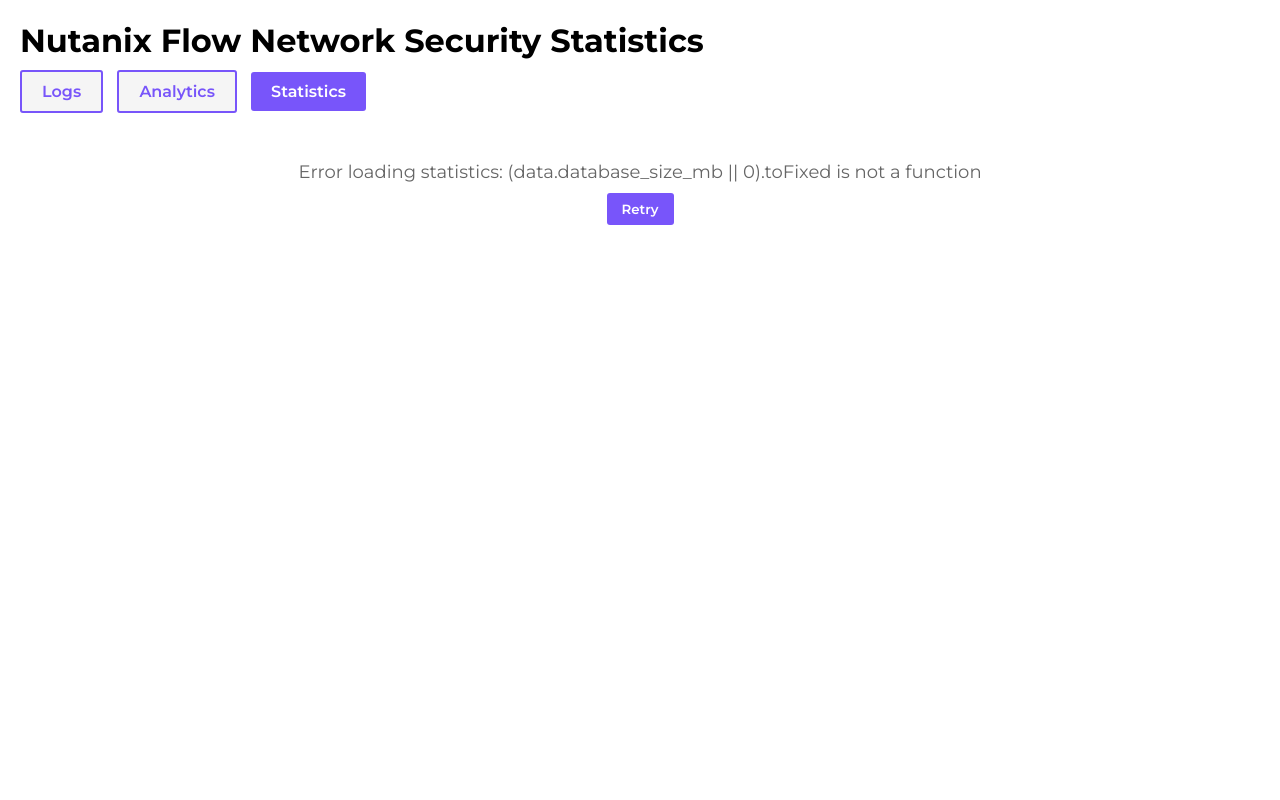
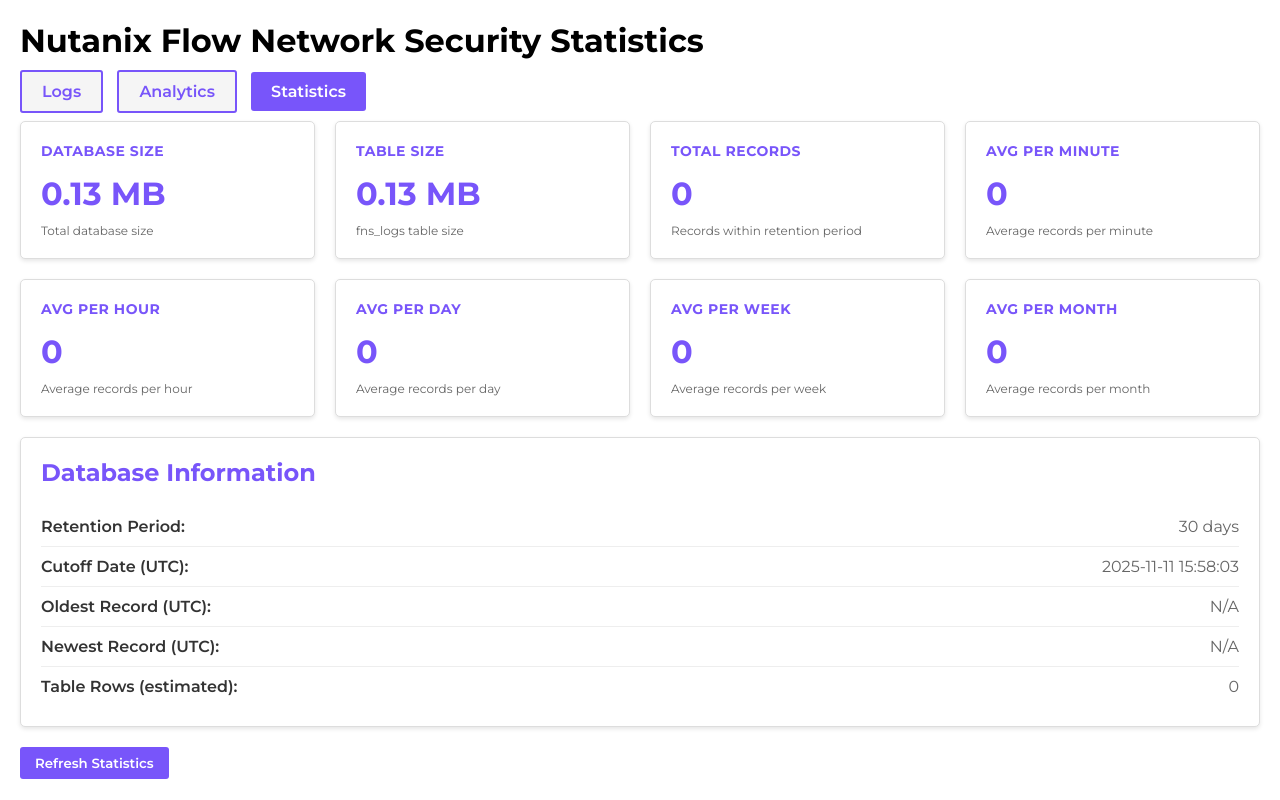
Before and after one commit to ntnx-smmartin/fns-log-viewer, a Flask app: page /statistics in a window 1280 px wide. Run offline with Flask 3, Linux system fonts and the light colour scheme; data that the repository does not hold is empty; parts of the project's set-up code (start-up, migrations or seed data) failed here and were passed over.

Commit message:
Statistics errors

```diff
--- a/templates/statistics.html
+++ b/templates/statistics.html
@@ -218,9 +218,11 @@
                     throw new Error(data.error);
                 }
 
-                // Update stat cards
-                document.getElementById('database-size').textContent = (data.database_size_mb || 0).toFixed(2) + ' MB';
-                document.getElementById('table-size').textContent = (data.table_size_mb || 0).toFixed(2) + ' MB';
+                // Update stat cards - ensure values are numbers before calling toFixed
+                const dbSize = Number(data.database_size_mb) || 0;
+                const tableSize = Number(data.table_size_mb) || 0;
+                document.getElementById('database-size').textContent = dbSize.toFixed(2) + ' MB';
+                document.getElementById('table-size').textContent = tableSize.toFixed(2) + ' MB';
                 document.getElementById('total-records').textContent = formatNumber(data.total_records || 0);
                 document.getElementById('avg-minute').textContent = formatNumber(data.avg_per_minute || 0);
                 document.getElementById('avg-hour').textContent = formatNumber(data.avg_per_hour || 0);
```
